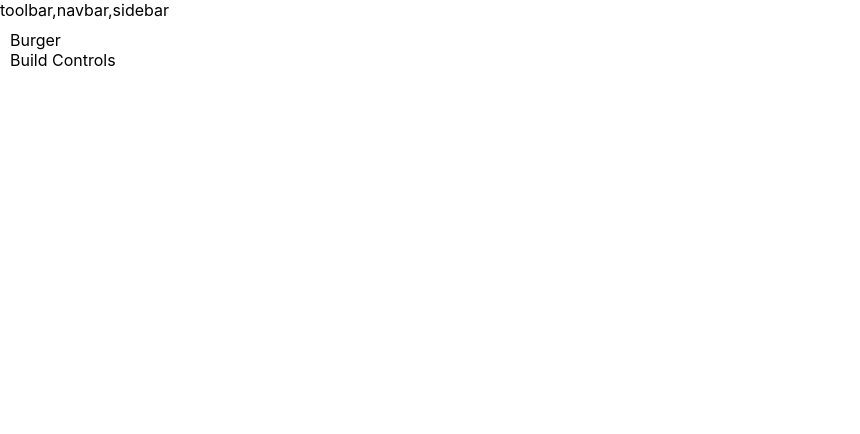
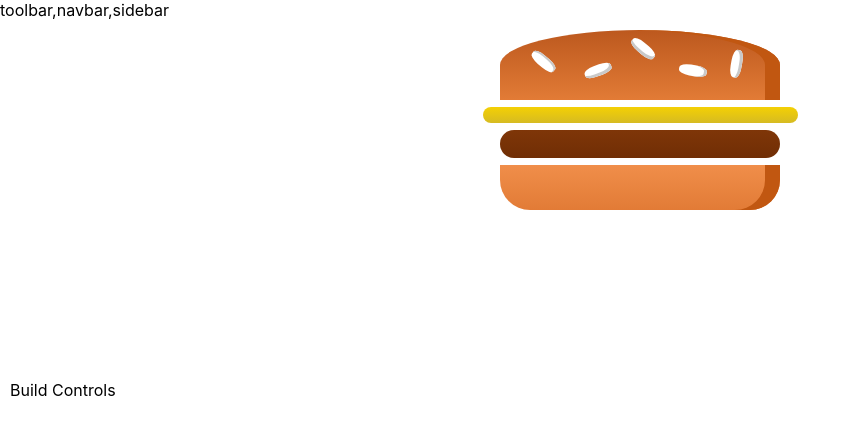
Before and after one commit to Pujasvi/burger_app, a React (Create React App) app: page / in a window 1280 px wide. Shown: the top 434 px of the page, without its empty margins (0-860 px from the left). Built offline with nearby package versions, Linux system fonts and the light colour scheme.

Commit message:
displaying the burger

```diff
--- a/src/components/Burger/Burger.js
+++ b/src/components/Burger/Burger.js
@@ -0,0 +1,15 @@
+import React from 'react'
+import classes from './Burger.module.css'
+import BurgerIngrediant from './BurgerIngrediant/BurgerIngrediant'
+
+const Burger=(props)=>{
+    return (
+        <div className={classes.Burger}>
+            <BurgerIngrediant type="bread-top"></BurgerIngrediant>
+            <BurgerIngrediant type="cheese"></BurgerIngrediant>
+            <BurgerIngrediant type="meat"></BurgerIngrediant>
+            <BurgerIngrediant type="bread-bottom"></BurgerIngrediant>
+        </div>
+    );
+}
+export default Burger;
--- /dev/null
+++ b/src/components/Burger/Burger.module.css
@@ -0,0 +1,17 @@
+.Burger{
+    width: 100%;
+    margin: auto;
+    height: 250px;
+    /* overflow: scroll; */
+    text-align: center;
+    font-weight: bold;
+    font-size: 1.2rem;
+
+}
+
+@media (min-width:500px) and (min-height:401px){
+    .Burger{
+        width: 350px;
+        height: 350px;
+    }
+}
--- a/src/components/Burger/BurgerIngrediant/BurgerIngrediant.js
+++ b/src/components/Burger/BurgerIngrediant/BurgerIngrediant.js
@@ -4,7 +4,8 @@ import PropTypes from 'prop-types';
 
 const BurgerIngrediant=(props)=>{
     let ingrediants=null;
-    switch(props.Type){
+
+    switch(props.type){
         case "bread-bottom":
             ingrediants=<div className={classes.BreadBottom}></div>
             break;
@@ -32,6 +33,7 @@ const BurgerIngrediant=(props)=>{
          default :
                 ingrediants=null;
     }
+
     return ingrediants;
 }
 BurgerIngrediant.propTypes={
--- a/src/containers/BurgerBuilder/BurgerBuilder.js
+++ b/src/containers/BurgerBuilder/BurgerBuilder.js
@@ -1,11 +1,11 @@
 import React,{ Component ,Fragment} from "react";
-
+import Burger from '../../components/Burger/Burger'
 class BurgerBuilder extends Component{
 
     render (){
        return (
            <Fragment>
-               <div>Burger</div>
+               <Burger></Burger>
                <div>Build Controls</div>
            </Fragment>
        )
```
